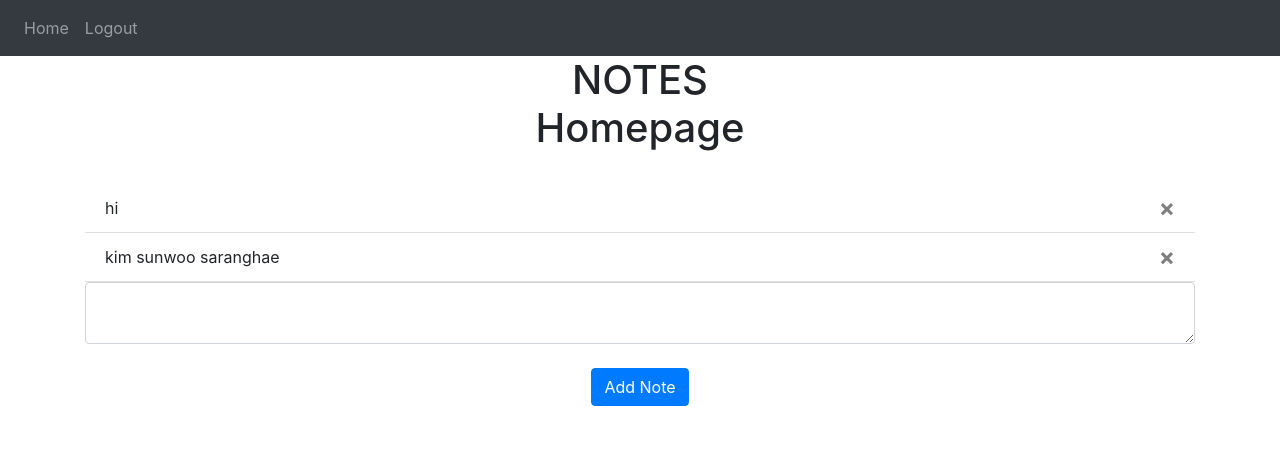
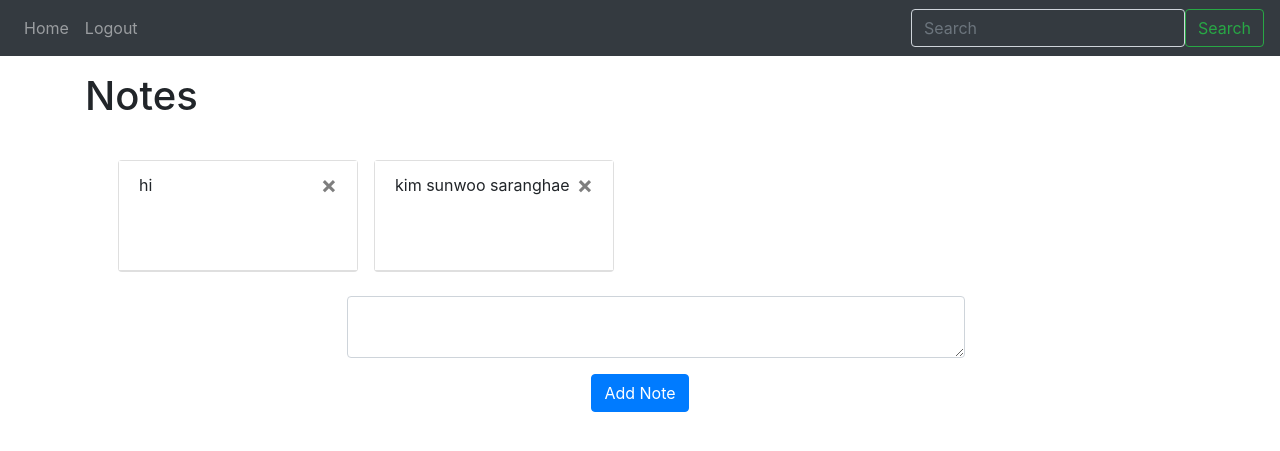
Before and after one commit to Vcarmelli/Note-app-with-Flask, a Flask app: page / in a window 1280 px wide. Shown: the top 451 px of the page. Run offline with Flask 3, Linux system fonts and the light colour scheme; a user stored in the database is signed in; some libraries are stand-ins or nearby versions.

Commit message:
notes size

```diff
--- a/website/templates/base.html
+++ b/website/templates/base.html
@@ -32,6 +32,10 @@
                 {% endif %}
             </div>
         </div>
+        <form class="d-flex" role="search">
+            <input class="form-control me-2 bg-dark text-light" type="search" placeholder="Search" aria-label="Search">
+            <button class="btn btn-outline-success" type="submit">Search</button>
+        </form>
     </nav>
 
     {% with messages = get_flashed_messages(with_categories=true) %}
--- a/website/templates/home.html
+++ b/website/templates/home.html
@@ -3,23 +3,25 @@
 {% block title %} HOME {% endblock %}
 
 {% block content %}
-<h1 align="center">NOTES<br>Homepage</h1>
+<h1 align="left" class="mt-3">Notes</h1>
 <br>
-<ul id="notes" class="list-group list-group-flush">
+<ul id="notes" class="row row-cols-4 list-group-flush">
     {% for note in user.notes %}
-        <li class="list-group-item">
-            {{ note.text }}
-            <button type="button" class="close" onClick="deleteNote('{{ note.id }}')">
-                <span aria-hidden="true">&times;</span>
-            </button>
-        </li>
+        <div class="card text-bg-light m-2" style="max-width: 15rem; height: 7rem;">
+            <li class="card-body list-group-item">
+                {{ note.text }}
+                <button type="button" class="close" onClick="deleteNote('{{ note.id }}')">
+                    <span aria-hidden="true">&times;</span>
+                </button>
+            </li>
+        </div>
+
     {% endfor %}
 </ul>
 
 <form method="POST">
-    <textarea name="note" id="note" class="form-control"></textarea>
-    <br>
-    <div align="center">
+    <div align="center" class="container col-sm-7">
+        <textarea name="note" id="note" class="form-control m-3"></textarea>
         <button type="submit" class="btn btn-primary">Add Note</button>
     </div>
 </form>
```
Also changed, not shown: instance/database.db.
